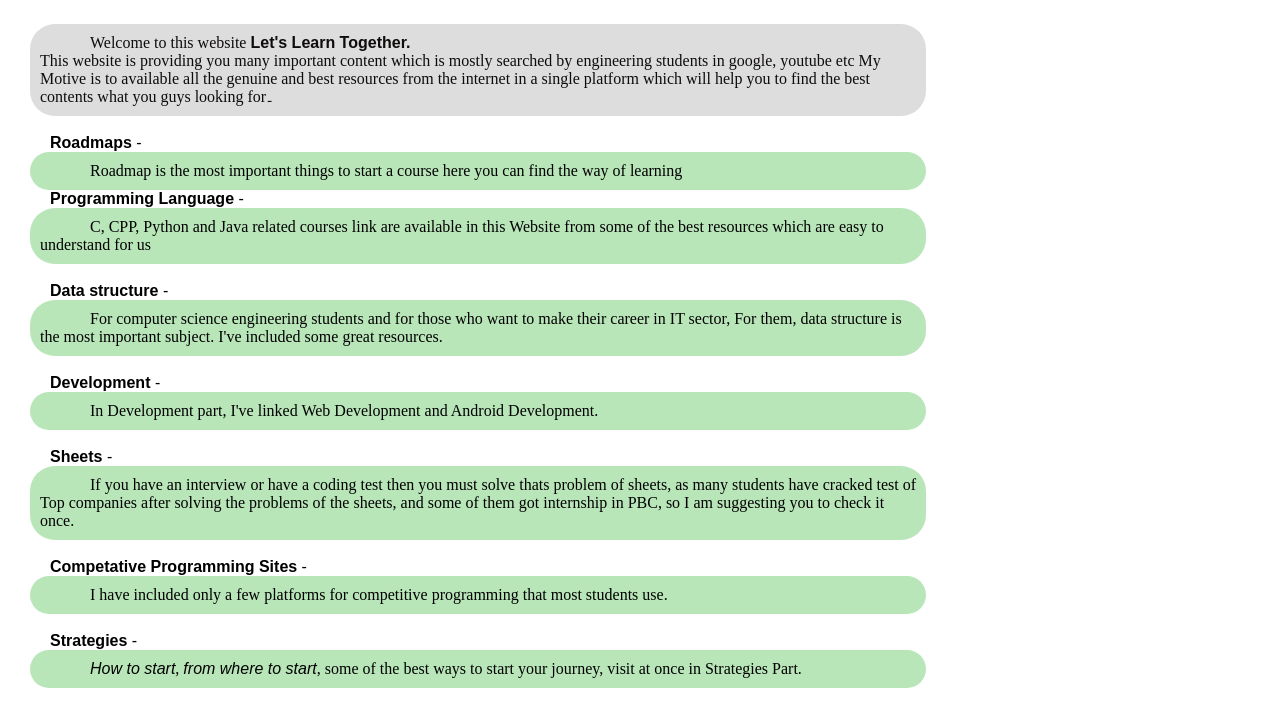
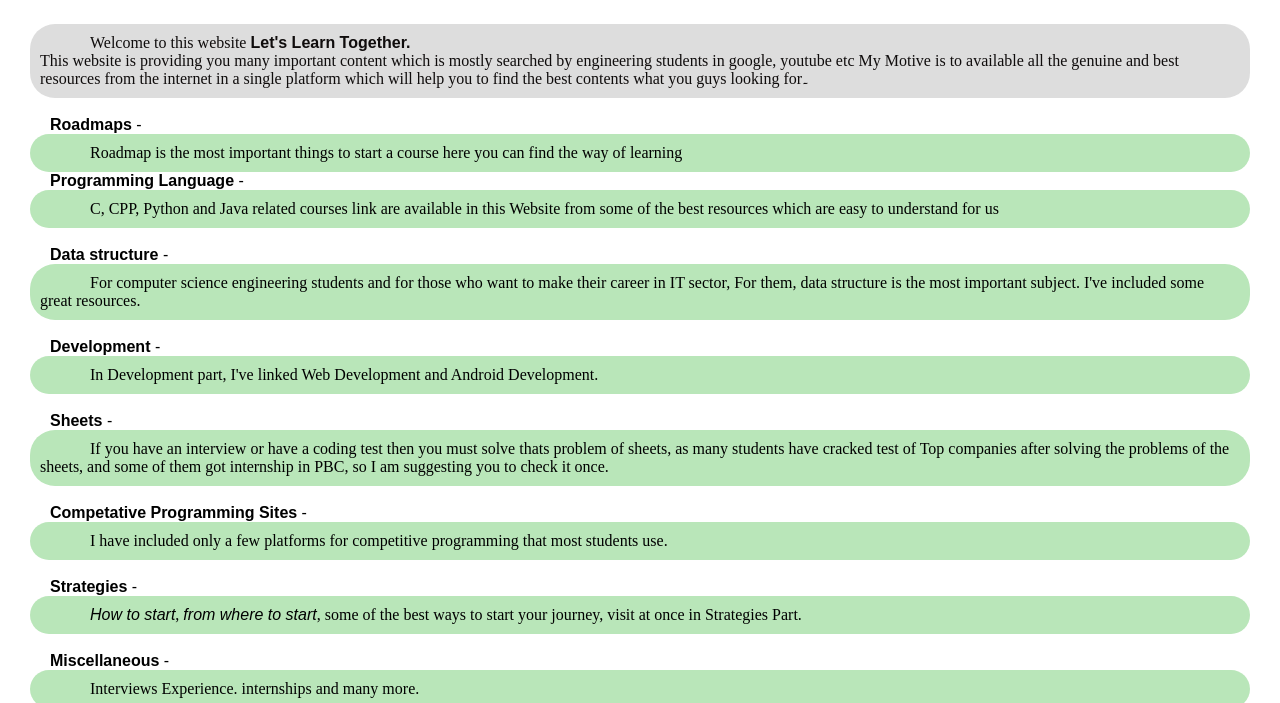
Before and after one commit to reyaz-mra/LetsLearnTogether, a plain HTML site: page index.html in a window 1280 px wide. Shown: the part 4293-4996 px from the top of the page. Drawn offline with Linux system fonts and the light colour scheme.

Commit message:
Update demosite.css

```diff
--- a/demosite.css
+++ b/demosite.css
@@ -407,7 +407,7 @@ nav input{
   background: rgba(40, 43, 40, 0.158);
   color: rgb(15, 12, 12);
   padding: 10px;
-  width: 70%;
+  margin-right: 30px;
   font-family: 'Times New Roman', Times, serif;
   margin-left: 30px;
 
@@ -416,7 +416,7 @@ nav input{
   border-radius: 25px;
   background: rgb(185, 230, 185);
   padding: 10px;
-  width: 70%;
+  margin-right: 30px;
   margin-left: 30px;
   font-family: 'Times New Roman', Times, serif;
 
```
